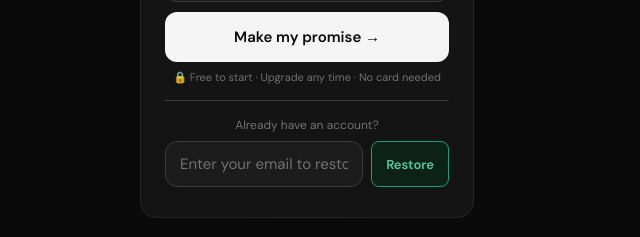
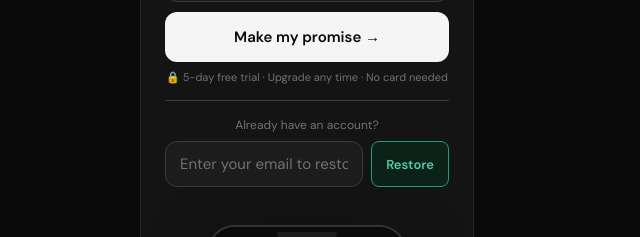
Before and after one commit to Feehan22/tommorw-starts-tonight, a plain HTML site: page index.html in a window 1280 px wide. Shown: the part 538-775 px from the top of the page, without its empty margins (333-973 px from the left). Drawn offline with nearby package versions, Linux system fonts and the light colour scheme.

Commit message:
Update index.html

```diff
--- a/index.html
+++ b/index.html
@@ -458,7 +458,7 @@ function renderLanding() {
         <input class="lp-field" id="lpName" placeholder="Your first name" maxlength="20" oninput="lpCheckForm()"/>
         <input class="lp-field" id="lpEmail" type="email" placeholder="Your email address" oninput="lpCheckForm()"/>
         <button class="lp-cta" id="lpCtaBtn" onclick="lpSubmit()">Make my promise →</button>
-        <div class="lp-privacy">🔒 Free to start · Upgrade any time · No card needed</div>
+        <div class="lp-privacy">🔒 5-day free trial · Upgrade any time · No card needed
         <div style="margin-top:1rem;padding-top:1rem;border-top:1px solid var(--border3);text-align:center">
           <div style="font-size:12px;color:var(--text3);margin-bottom:8px">Already have an account?</div>
           <div style="display:flex;gap:8px">
```
